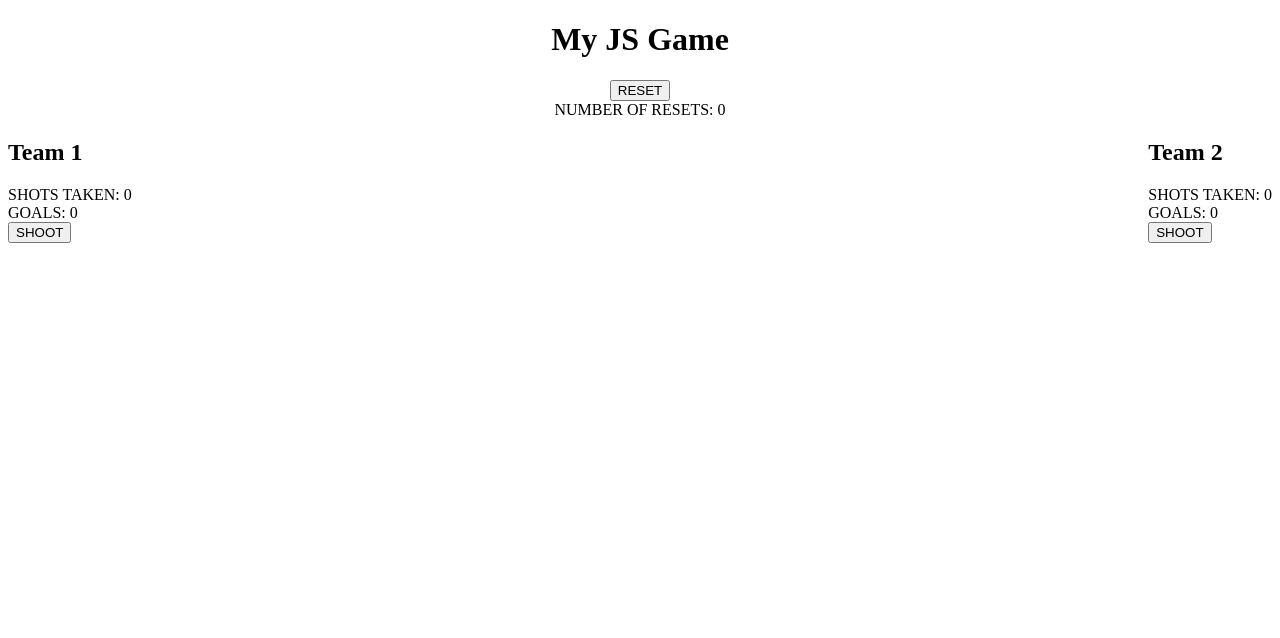
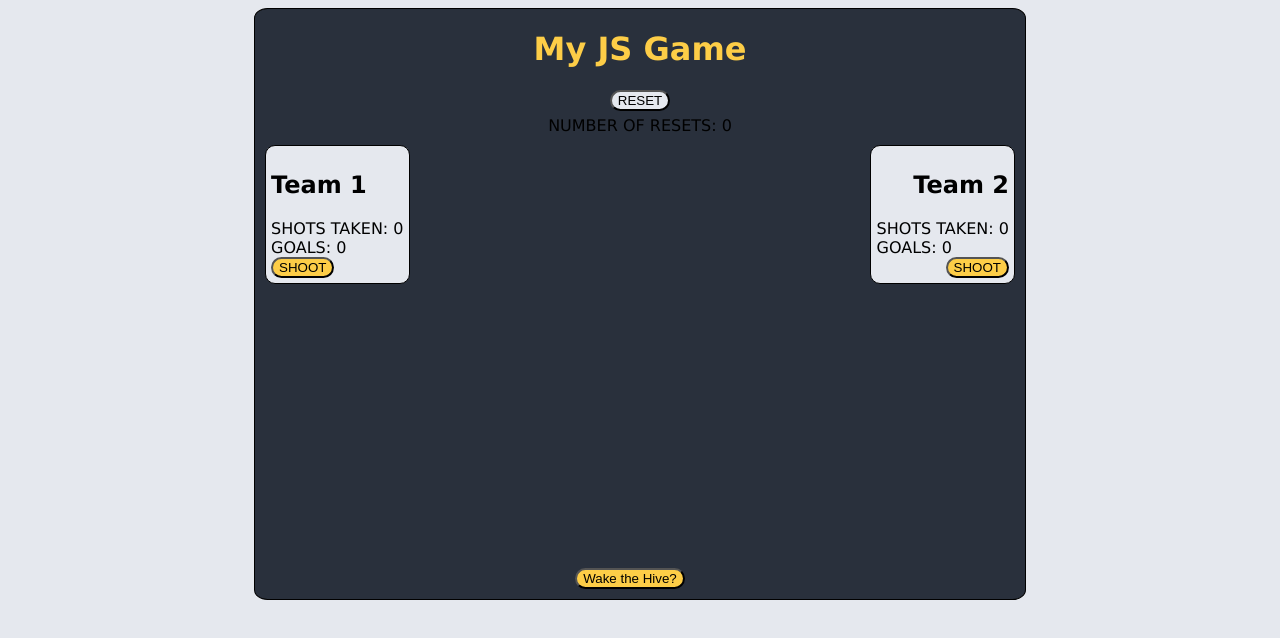
Before and after one commit to The-Garden-Gnome/js_sports_game, a plain HTML site: page index.html in a window 1280 px wide. Drawn offline with Linux system fonts and the light colour scheme.

Commit message:
Added styling. JS for making Cayde appear when clicking the hive button, soundclip included.

```diff
--- a/assets/css/style.css
+++ b/assets/css/style.css
@@ -1,12 +1,93 @@
+body {
+    box-sizing: border-box;
+    background-color:#e5e8ee;
+    font-family: Verdana;
+
+}
+
+.body {
+    width: max-content;
+    border: 1px solid black;
+    position: relative;
+    border-radius: 1.75%;
+    margin:  0 auto;
+    justify-content: center;
+    background-color: #29303c;
+}
+
+h1 {
+    color: #fdcd47;
+}
+
+#reset-button {
+    background-color: #e5e8ee;
+    margin-bottom: 5px;
+}
+
+button {
+    border-radius: 20px;
+    background-color: #fdcd47;
+}
+
 .hide {
     display: none;
 }
+
+.mainbody {
+    display: flex;
+    justify-content: space-between;
+    padding: 10px 10px 5px 10px;
+    width: 750px;
+}
+
 .left {
-    float: left;
+    display: flex;
+    border: 1px solid black;
+    padding: 5px 5px 5px 5px;
+    border-radius: 10px;
+    flex-direction: column;
+    width: max-content;
+    background-color: #e5e8ee;
 }
 .right {
-    float: right;
+    display: flex;
+    border: 1px solid black;
+    border-radius: 10px;
+    padding: 5px 5px 5px 5px;
+    flex-direction: column;
+    align-items: flex-end;
+    width: max-content;
+    background-color: #e5e8ee;
 }
+
+.bottom {
+    position: relative;
+    width: max-content;
+    border-radius: 1.75%;
+    margin:  25px auto 0px;
+}
+#cayde {
+    position: relative;
+    height: 254px;
+    width: 185px;
+    margin: 0px auto ;
+}
+
+#cayde img {
+    display: none;
+}
+
+#cayde.cayde img {
+    display: block;
+}
+
+.hive {
+    position: relative;
+    left: -10px;
+    width: max-content;
+    margin: 0px auto 10px;
+}
+
 .clear {
     clear: both;
 }
--- a/assets/javascript/game.js
+++ b/assets/javascript/game.js
@@ -14,6 +14,9 @@ let team2goals = document.querySelector("#teamtwo-numgoals");
 
 let resetnumber = document.querySelector("#num-resets");
 let reset = document.querySelector("#reset-button");
+
+let hive = document.querySelector("#hive-button");
+let cayde = document.querySelector("#cayde");
 
 team1shoot.addEventListener("click",
     function () {
@@ -61,4 +64,15 @@ reset.addEventListener("click",
         team1shots.innerText = shotsTeam1;
         team2goals.innerText = goalsTeam2;
         team2shots.innerText = shotsTeam2;
+
+        cayde.classList.remove("cayde");
     });
+
+    hive.addEventListener("click",
+    function () {
+        let myAudioElement = new Audio('assets/media/weve_woken_the_hive.mp3');
+        myAudioElement.addEventListener("canplaythrough", event => {
+            myAudioElement.play();
+          });
+        cayde.classList.add("cayde");
+    });
--- a/index.html
+++ b/index.html
@@ -1,17 +1,20 @@
 <!DOCTYPE html>
 <html>
+
 <head>
     <title>JS Game Challenge</title>
     <link rel="stylesheet" href="./assets/css/style.css">
 </head>
+
 <body>
-    <div>
+    <div class="body">
         <h1>My JS Game</h1>
         <div id="reset-container">
             <button id="reset-button">RESET</button><br>
             NUMBER OF RESETS: <span id="num-resets">0</span>
         </div>
         <div class="clear"></div>
+        <div class="mainbody">
             <div class="left">
                 <h2>
                     Team 1
@@ -36,8 +39,17 @@
                     <button id="teamtwo-shoot-button">SHOOT</button>
                 </div>
             </div>
+        </div>
+        <div class="bottom">
+            <div id="cayde"><img src="../js_sports_game/assets/media/cayde.png" alt="caydeimage">
+            </div>
+        </div>
+        <div class="hive">
+            <button id="hive-button">Wake the Hive?</button>
+        </div>
         <div class="clear"></div>
     </div>
     <script src="./assets/javascript/game.js"></script>
 </body>
+
 </html>
```
Also changed, not shown: assets/media/cayde.png (added), 1 other file. Lines whose indentation alone changed are shown as unchanged.
